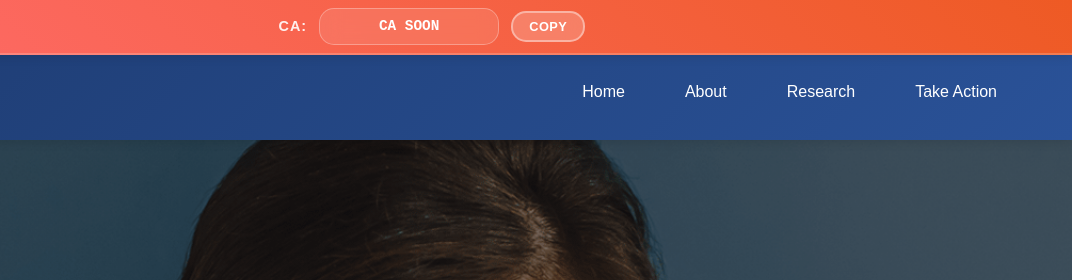
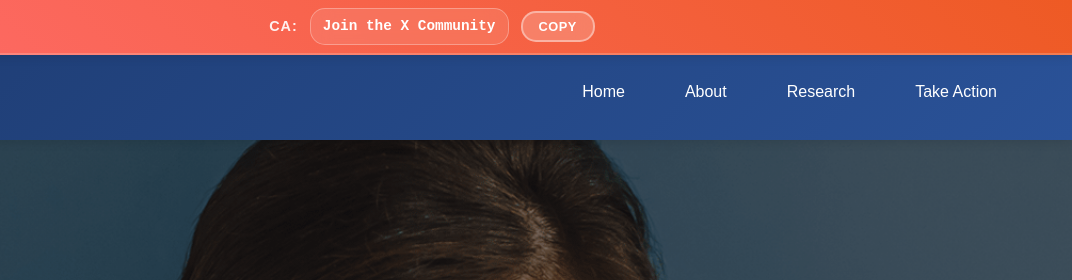
Before and after one commit to pumpypill/women-need-to-shut-up, a plain HTML site: page index.html in a window 1280 px wide. Shown: the top 280 px of the page, 208-1280 px from the left. Drawn offline with Linux system fonts and the light colour scheme; a web font is replaced by a local one.

Commit message:
remove ca

```diff
--- a/index.html
+++ b/index.html
@@ -31,7 +31,7 @@
     <div class="ca-banner">
         <div class="ca-banner-content">
             <span class="ca-label">CA:</span>
-            <span class="ca-address" id="contractAddress">CA SOON</span>
+            <span class="ca-address" id="contractAddress">Join the X Community</span>
             <button class="ca-copy-btn" id="copyBtn" onclick="copyAddress()" aria-label="Copy contract address to clipboard">
                 <span class="copy-text">COPY</span>
                 <span class="copy-success">COPIED!</span>
```
